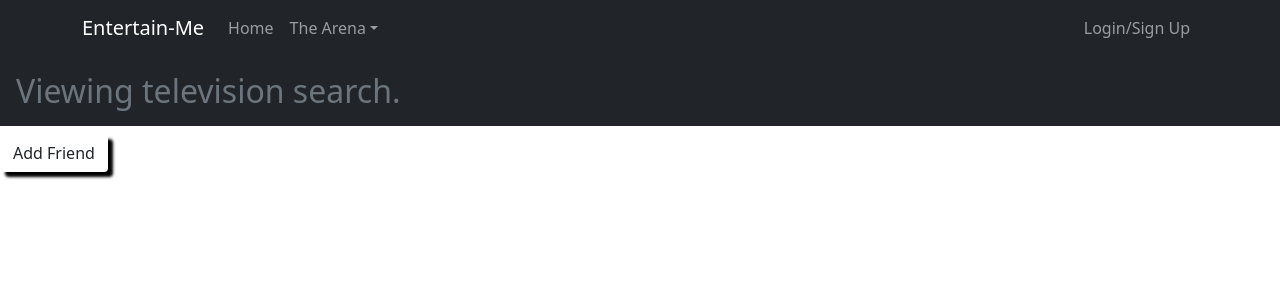
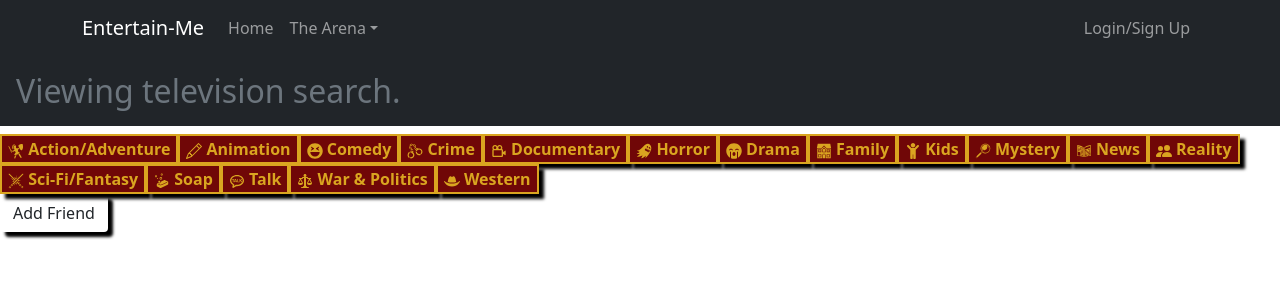
Before and after one commit to wadep23/entertain-me-redux, a React (Create React App) app in the folder client/: page /tv in a window 1280 px wide. Shown: the top 300 px of the page. Built offline with nearby package versions, Linux system fonts and the light colour scheme; no server answers.

Commit message:
created buttons for game query and imported react icons

```diff
--- a/client/src/pages/Movie.js
+++ b/client/src/pages/Movie.js
@@ -21,17 +21,17 @@ const Movie = props => {
         <h2 className="bg-dark text-secondary p-3 display-inline-block">
           Viewing movie search.
         </h2>
-        <section id="movies">
+        <section id="movieButtons">
                 <container>
-                <button type="button" id="Action" value="28"><GiPistolGun />Action</button>
-                <button type="button" id="Adventure" value="12"><GiEarthAmerica />Adventure</button>
-                <button type="button" id="Comedy" value="35"><FaLaughSquint />Comedy</button>
-                <button type="button" id="Romance" value="10749"><FaHeart />Romance</button>
-                <button type="button" id="Sci-Fi" value="878"><RiAliensFill />Sci-Fi</button>
-                <button type="button" id="Horror" value="27"><GiGhost />Horror</button>
-                <button type="button" id="Drama" value="18"><FaSadCry />Drama</button>
-                <button type="button" id="Fantasy" value="14"><GiUnicorn />Fantasy</button>
-                <button type="button" id="Mystery" value="9648"><GiMagnifyingGlass />Mystery</button>
+                <button type="button" id="Action" value="28"><GiPistolGun /> Action</button>
+                <button type="button" id="Adventure" value="12"><GiEarthAmerica /> Adventure</button>
+                <button type="button" id="Comedy" value="35"><FaLaughSquint /> Comedy</button>
+                <button type="button" id="Romance" value="10749"><FaHeart /> Romance</button>
+                <button type="button" id="Sci-Fi" value="878"><RiAliensFill /> Sci-Fi</button>
+                <button type="button" id="Horror" value="27"><GiGhost /> Horror</button>
+                <button type="button" id="Drama" value="18"><FaSadCry /> Drama</button>
+                <button type="button" id="Fantasy" value="14"><GiUnicorn /> Fantasy</button>
+                <button type="button" id="Mystery" value="9648"><GiMagnifyingGlass /> Mystery</button>
                 </container>
             </section>
         <button className="btn ml-auto">
--- a/client/src/pages/Tv.js
+++ b/client/src/pages/Tv.js
@@ -1,6 +1,12 @@
 import React from 'react';
 import { Redirect, useParams } from 'react-router-dom';
 import Auth from '../utils/auth';
+import { FaLaughSquint, FaSadCry, FaChild, FaHatCowboy } from "react-icons/fa";
+import { GiSwordwoman, GiHandcuffs, GiGhost, GiFamilyHouse , GiMagnifyingGlass, GiNewspaper, GiLightSabers, GiSoap } from "react-icons/gi";
+import { RiKakaoTalkLine } from "react-icons/ri";
+import { BiCameraMovie } from "react-icons/bi";
+import { BsFillPeopleFill, BsPencil } from "react-icons/bs";
+import { GoLaw } from "react-icons/go";
 
 
 
@@ -19,6 +25,27 @@ const Tv = props => {
         <h2 className="bg-dark text-secondary p-3 display-inline-block">
           Viewing television search.
         </h2>
+        <section id="tvButtons">
+          <container>
+            <button type="button" id="Action/Adventure" value="10759"><GiSwordwoman /> Action/Adventure</button>
+            <button type="button" id="Animation" value="16"><BsPencil /> Animation</button>
+            <button type="button" id="Comedy" value="35"><FaLaughSquint /> Comedy</button>
+            <button type="button" id="Crime" value="80"><GiHandcuffs /> Crime</button>
+            <button type="button" id="Documentary" value="99"><BiCameraMovie /> Documentary</button>
+            <button type="button" id="Horror" value="27"><GiGhost /> Horror</button>
+            <button type="button" id="Drama" value="18"><FaSadCry /> Drama</button>
+            <button type="button" id="Family" value="10751"><GiFamilyHouse /> Family</button>
+            <button type="button" id="Kids" value="10762"><FaChild /> Kids</button>
+            <button type="button" id="Mystery" value="9648"><GiMagnifyingGlass /> Mystery</button>
+            <button type="button" id="News" value="10763"><GiNewspaper /> News</button>
+            <button type="button" id="Reality" value="10764"><BsFillPeopleFill /> Reality</button>
+            <button type="button" id="SciFiFantasy" value="10765"><GiLightSabers /> Sci-Fi/Fantasy</button>
+            <button type="button" id="Soap" value="10766"><GiSoap /> Soap</button>
+            <button type="button" id="Talk" value="10767"><RiKakaoTalkLine /> Talk</button>
+            <button type="button" id="WarPolitics" value="10768"><GoLaw /> War & Politics</button>
+            <button type="button" id="Western" value="37"><FaHatCowboy /> Western</button>
+          </container>
+        </section>
         <button className="btn ml-auto">
           Add Friend
         </button>
```
